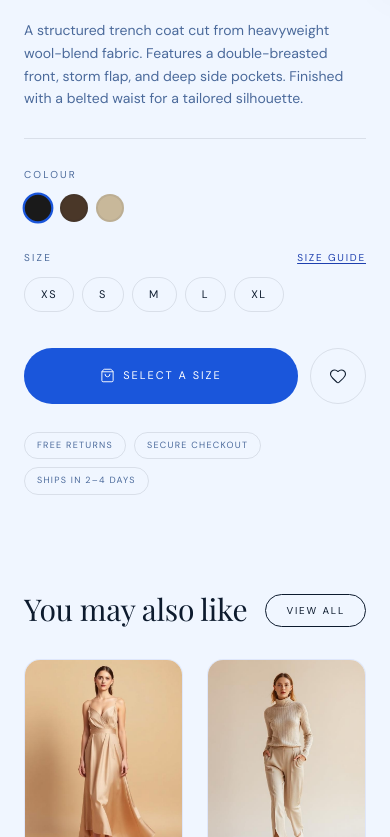
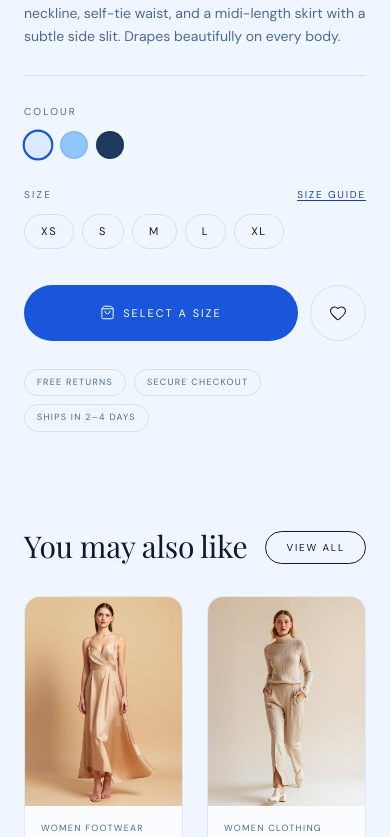
Before and after one commit to lambert265/classiqstore, a Next.js app: page /products/1 in a window 390 px wide. Shown: the part 887-1724 px from the top of the page. Built offline with nearby package versions, Linux system fonts and the light colour scheme.

Commit message:
fix: trending product routes, sync product data, mobile Featured/Story layout, ScrollToTop position

```diff
--- a/app/products/[id]/page.tsx
+++ b/app/products/[id]/page.tsx
@@ -7,14 +7,14 @@ import { Heart, ShoppingBag, ArrowLeft, Star } from "lucide-react";
 import { useCart } from "@/store/cart";
 
 const allProducts = [
-  { id: 1, name: "Obsidian Trench Coat",    price: "₦89,500", img: "/product-1.jpg", badge: "New",        meta: "men · clothing",  swatches: ["#1a1a1a","#4a3728","#c8b89a"], sizes: ["XS","S","M","L","XL"], description: "A structured trench coat cut from heavyweight wool-blend fabric. Features a double-breasted front, storm flap, and deep side pockets. Finished with a belted waist for a tailored silhouette." },
-  { id: 2, name: "Cream Leather Sneakers",  price: "₦54,000", img: "/product-2.jpg", badge: "Bestseller", meta: "women · footwear", swatches: ["#f5f0e8","#c8b89a","#1a1a1a"], sizes: ["36","37","38","39","40","41"], description: "Clean-lined leather sneakers with a low-profile sole. Crafted from full-grain leather with a cushioned insole and tonal lace detailing. A wardrobe staple that pairs with everything." },
-  { id: 3, name: "Wide-Leg Linen Trousers", price: "₦39,500", img: "/product-3.jpg", badge: "New",        meta: "women · clothing", swatches: ["#f5f0e8","#d4c5b0","#8b7355"], sizes: ["XS","S","M","L","XL"], description: "Relaxed wide-leg trousers in a breathable linen blend. High-rise waist with a flat front and side zip. Effortlessly elegant for warm-weather dressing." },
-  { id: 4, name: "Suede Chelsea Boots",     price: "₦68,000", img: "/product-4.jpg", badge: "Bestseller", meta: "men · footwear",   swatches: ["#4a3728","#1a1a1a","#8b7355"], sizes: ["40","41","42","43","44","45"], description: "Classic Chelsea boots in premium suede with elastic side panels and a stacked leather heel. Resoleable construction for lasting wear." },
-  { id: 5, name: "Heavyweight Hoodie",      price: "₦47,500", img: "/product-5.jpg", badge: "New",        meta: "men · clothing",  swatches: ["#1a1a1a","#f5f0e8","#6b7280"], sizes: ["XS","S","M","L","XL","XXL"], description: "500gsm French terry hoodie with a relaxed boxy fit. Ribbed cuffs and hem, kangaroo pocket, and a lined hood. Built to outlast every season." },
-  { id: 6, name: "Strappy Heeled Mules",    price: "₦51,500", img: "/product-1.jpg", badge: "New",        meta: "women · footwear", swatches: ["#c8b89a","#1a1a1a","#f5f0e8"], sizes: ["36","37","38","39","40"], description: "Minimalist heeled mules with a thin ankle strap and a sculpted block heel. Finished in smooth nappa leather with a padded footbed." },
-  { id: 7, name: "Silk Wrap Dress",         price: "₦61,500", img: "/product-2.jpg", badge: "New",        meta: "women · clothing", swatches: ["#f5f0e8","#d4a0a0","#1a1a1a"], sizes: ["XS","S","M","L"], description: "A fluid wrap dress in 100% silk charmeuse. V-neckline, self-tie waist, and a midi-length skirt with a subtle side slit. Drapes beautifully on every body." },
-  { id: 8, name: "Low-Top Canvas Sneakers", price: "₦29,500", img: "/product-3.jpg", badge: "New",        meta: "men · footwear",   swatches: ["#f5f0e8","#1a1a1a","#6b7280"], sizes: ["40","41","42","43","44","45"], description: "Unbleached canvas sneakers with a vulcanised rubber sole. Simple, clean, and endlessly versatile. A modern take on the everyday classic." },
+  { id: 1, name: "Silk Wrap Dress",          price: "₦61,500",  priceNum: 61500,  img: "/product-1.jpg", badge: "New",        meta: "women clothing",    swatches: ["#dbeafe","#93c5fd","#1e3a5f"], sizes: ["XS","S","M","L","XL"],       description: "A fluid wrap dress in 100% silk charmeuse. V-neckline, self-tie waist, and a midi-length skirt with a subtle side slit. Drapes beautifully on every body." },
+  { id: 2, name: "Cream Leather Sneakers",   price: "₦54,000",  priceNum: 54000,  img: "/product-2.jpg", badge: "Bestseller", meta: "women footwear",    swatches: ["#ffffff","#bfdbfe","#1e3a5f"], sizes: ["36","37","38","39","40","41"], description: "Clean-lined leather sneakers with a low-profile sole. Crafted from full-grain leather with a cushioned insole and tonal lace detailing. A wardrobe staple that pairs with everything." },
+  { id: 3, name: "Wide Leg Linen Trousers",  price: "₦39,500",  priceNum: 39500,  img: "/product-3.jpg", badge: "New",        meta: "women clothing",    swatches: ["#eff6ff","#93c5fd","#3b82f6"], sizes: ["XS","S","M","L","XL"],       description: "Relaxed wide-leg trousers in a breathable linen blend. High-rise waist with a flat front and side zip. Effortlessly elegant for warm-weather dressing." },
+  { id: 4, name: "Strappy Heeled Mules",     price: "₦51,500",  priceNum: 51500,  img: "/product-4.jpg", badge: "New",        meta: "women footwear",    swatches: ["#bfdbfe","#1e3a5f","#ffffff"], sizes: ["36","37","38","39","40"],       description: "Minimalist heeled mules with a thin ankle strap and a sculpted block heel. Finished in smooth nappa leather with a padded footbed." },
+  { id: 5, name: "Knit Cardigan",            price: "₦47,500",  priceNum: 47500,  img: "/product-5.jpg", badge: "Bestseller", meta: "women knitwear",    swatches: ["#dbeafe","#93c5fd","#bfdbfe"], sizes: ["XS","S","M","L","XL"],       description: "A cosy ribbed knit cardigan with an open front and dropped shoulders. Made from a soft merino blend, lightweight enough to layer all year round." },
+  { id: 6, name: "Gold Hoop Earrings",       price: "₦18,000",  priceNum: 18000,  img: "/product-1.jpg", badge: "New",        meta: "women accessories", swatches: ["#93c5fd","#e2e8f0"],           sizes: ["One Size"],                   description: "Classic oversized hoops in 18k gold-plated brass. Lightweight with a secure click-lock closure. The finishing touch to any look." },
+  { id: 7, name: "Tailored Blazer",          price: "₦78,000",  priceNum: 78000,  img: "/product-2.jpg", badge: "New",        meta: "women clothing",    swatches: ["#1e3a5f","#dbeafe","#3b82f6"], sizes: ["XS","S","M","L","XL"],       description: "A sharp single-breasted blazer with structured shoulders and a nipped waist. Woven from a wool-blend fabric with a satin-lined interior. Power dressing, refined." },
+  { id: 8, name: "Ankle Strap Heels",        price: "₦58,500",  priceNum: 58500,  img: "/product-3.jpg", badge: "Bestseller", meta: "women footwear",    swatches: ["#1e3a5f","#bfdbfe","#ffffff"], sizes: ["36","37","38","39","40","41"], description: "Sleek pointed-toe heels with an adjustable ankle strap. A 9cm stiletto heel in smooth vegan leather. Elevated enough for evenings, refined enough for the office." },
 ];
 
 export default function ProductPage({ params }: { params: Promise<{ id: string }> }) {
@@ -33,7 +33,7 @@ export default function ProductPage({ params }: { params: Promise<{ id: string }
     addItem({
       id: product.id,
       name: product.name,
-      price: parseInt(product.price.replace(/[₦,]/g, "")),
+      price: product.priceNum,
       img: product.img,
       size: selectedSize,
       color: selectedSwatch,
--- a/components/site/ScrollToTop.tsx
+++ b/components/site/ScrollToTop.tsx
@@ -16,11 +16,13 @@ export default function ScrollToTop() {
     <button
       onClick={() => window.scrollTo({ top: 0, behavior: "smooth" })}
       aria-label="Scroll to top"
-      className={`fixed bottom-8 right-8 z-50 w-11 h-11 flex items-center justify-center bg-primary text-primary-foreground border border-primary hover:bg-accent transition-all duration-300 ${
-        visible ? "opacity-100 translate-y-0" : "opacity-0 translate-y-4 pointer-events-none"
-      }`}
+      className={`fixed z-40 w-10 h-10 rounded-full flex items-center justify-center bg-primary text-white shadow-lg hover:bg-accent transition-all duration-300
+        bottom-28 right-4
+        lg:bottom-8 lg:right-8
+        ${visible ? "opacity-100 translate-y-0" : "opacity-0 translate-y-4 pointer-events-none"}
+      `}
     >
-      <ArrowUp size={16} strokeWidth={1.6} />
+      <ArrowUp size={16} strokeWidth={1.8} />
     </button>
   );
 }
--- a/components/site/Trending.tsx
+++ b/components/site/Trending.tsx
@@ -1,14 +1,15 @@
 import Image from "next/image";
+import Link from "next/link";
 
 const items = [
-  { rank: 1, name: "Silk Wrap Dress",           meta: "women clothing",    img: "/product-1.jpg" },
-  { rank: 2, name: "Strappy Heeled Mules",       meta: "women footwear",    img: "/product-2.jpg" },
-  { rank: 3, name: "Wide Leg Linen Trousers",    meta: "women clothing",    img: "/product-3.jpg" },
-  { rank: 4, name: "Cream Leather Sneakers",     meta: "women footwear",    img: "/product-4.jpg" },
-  { rank: 5, name: "Knit Cardigan",              meta: "women knitwear",    img: "/product-5.jpg" },
-  { rank: 6, name: "Ankle Strap Heels",          meta: "women footwear",    img: "/product-1.jpg" },
-  { rank: 7, name: "Tailored Blazer",            meta: "women clothing",    img: "/product-2.jpg" },
-  { rank: 8, name: "Gold Hoop Earrings",         meta: "women accessories", img: "/product-3.jpg" },
+  { id: 1, rank: 1, name: "Silk Wrap Dress",        meta: "women clothing",    img: "/product-1.jpg", price: "₦61,500" },
+  { id: 4, rank: 2, name: "Strappy Heeled Mules",    meta: "women footwear",    img: "/product-2.jpg", price: "₦51,500" },
+  { id: 3, rank: 3, name: "Wide Leg Linen Trousers", meta: "women clothing",    img: "/product-3.jpg", price: "₦39,500" },
+  { id: 2, rank: 4, name: "Cream Leather Sneakers",  meta: "women footwear",    img: "/product-4.jpg", price: "₦54,000" },
+  { id: 5, rank: 5, name: "Knit Cardigan",           meta: "women knitwear",    img: "/product-5.jpg", price: "₦47,500" },
+  { id: 8, rank: 6, name: "Ankle Strap Heels",       meta: "women footwear",    img: "/product-1.jpg", price: "₦58,500" },
+  { id: 7, rank: 7, name: "Tailored Blazer",         meta: "women clothing",    img: "/product-2.jpg", price: "₦78,000" },
+  { id: 6, rank: 8, name: "Gold Hoop Earrings",      meta: "women accessories", img: "/product-3.jpg", price: "₦18,000" },
 ];
 
 export default function Trending() {
@@ -32,7 +33,7 @@ export default function Trending() {
         {/* Card grid */}
         <div className="grid grid-cols-2 md:grid-cols-4 gap-6">
           {items.map((item) => (
-            <a key={item.name} href="/" className="bg-white border border-blue-100 rounded-2xl overflow-hidden flex flex-col group">
+            <Link key={item.id} href={`/products/${item.id}`} className="bg-white border border-blue-100 rounded-2xl overflow-hidden flex flex-col group">
 
               {/* Image */}
               <div className="relative aspect-[3/4] overflow-hidden bg-muted">
@@ -61,8 +62,9 @@ export default function Trending() {
               <div className="p-4 flex flex-col gap-1">
                 <p className="text-[9px] uppercase tracking-[0.14em] text-muted-foreground">{item.meta}</p>
                 <p className="text-sm text-foreground group-hover:text-primary transition-colors duration-200 leading-snug">{item.name}</p>
+                <p className="font-display text-sm text-primary mt-0.5">{item.price}</p>
               </div>
-            </a>
+            </Link>
           ))}
         </div>
       </div>
```
Also changed, not shown: components/site/Featured.tsx (+6 -6 lines), components/site/Story.tsx (+26 -8 lines).
